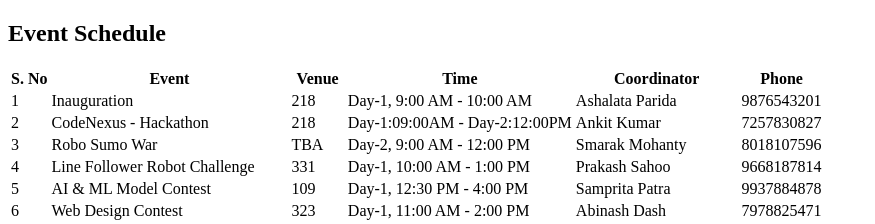
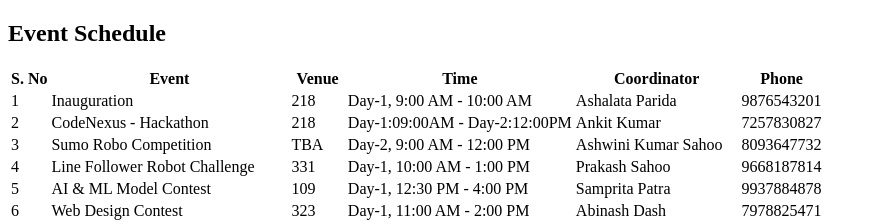
Before and after one commit to ankitku3101/festronix, a Next.js app: page /Schedule in a window 1280 px wide. Shown: the top 224 px of the page, without its empty margins (0-875 px from the left). Built offline with nearby package versions, Linux system fonts and the light colour scheme.

Commit message:
Schedule Sumo Robo war reverted to previous handler.

```diff
--- a/pages/Schedule.tsx
+++ b/pages/Schedule.tsx
@@ -17,11 +17,11 @@ const Schedule = () => {
       phone: "7257830827"
     },
     {
-      event: "Robo Sumo War",
+      event: "Sumo Robo Competition",
       venue: "TBA",
       time: "Day-2, 9:00 AM - 12:00 PM",
-      name: "Smarak Mohanty",
-      phone: "8018107596"
+      name: "Ashwini Kumar Sahoo",
+      phone: "8093647732"
     },
     {
       event: "Line Follower Robot Challenge",
```
